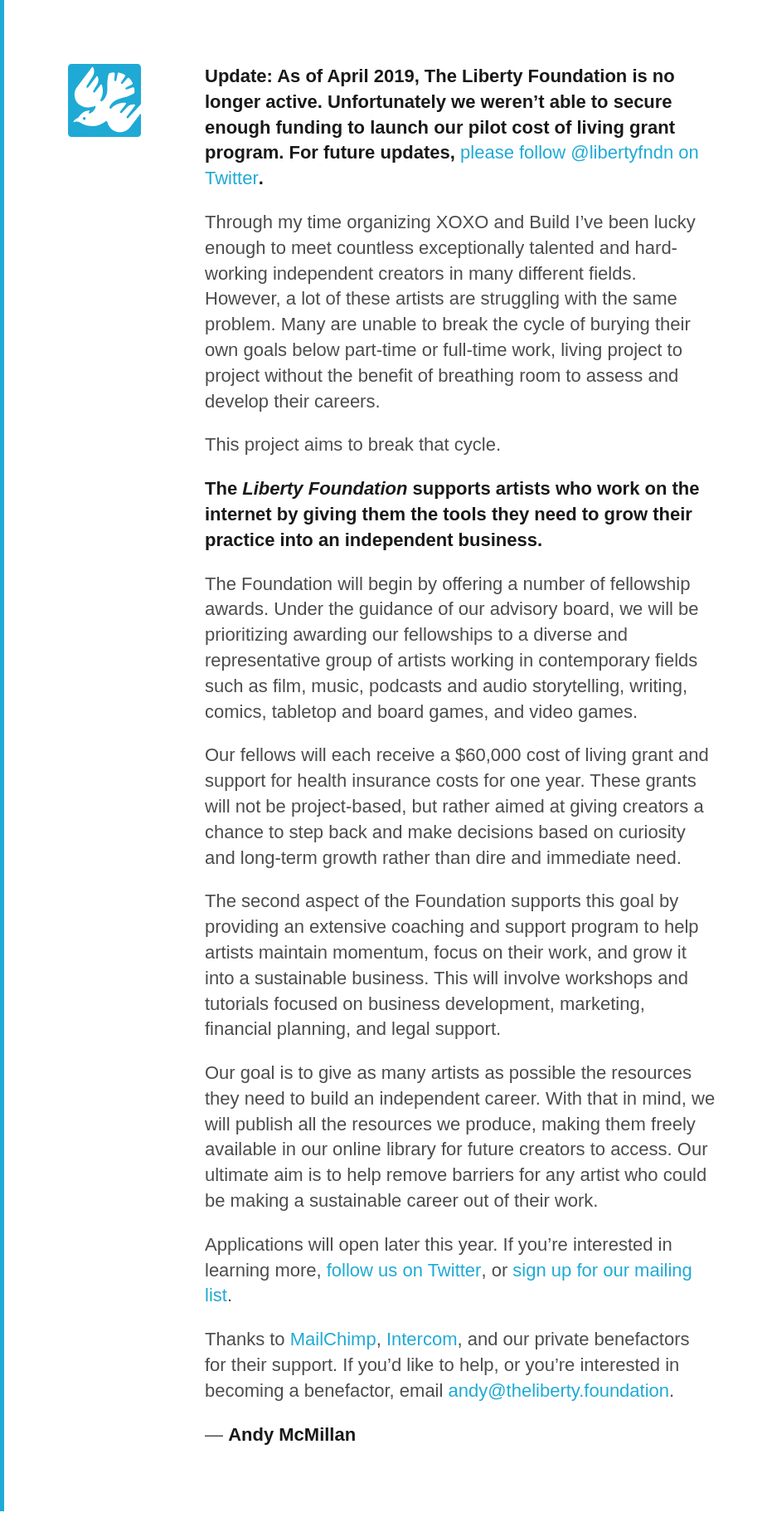
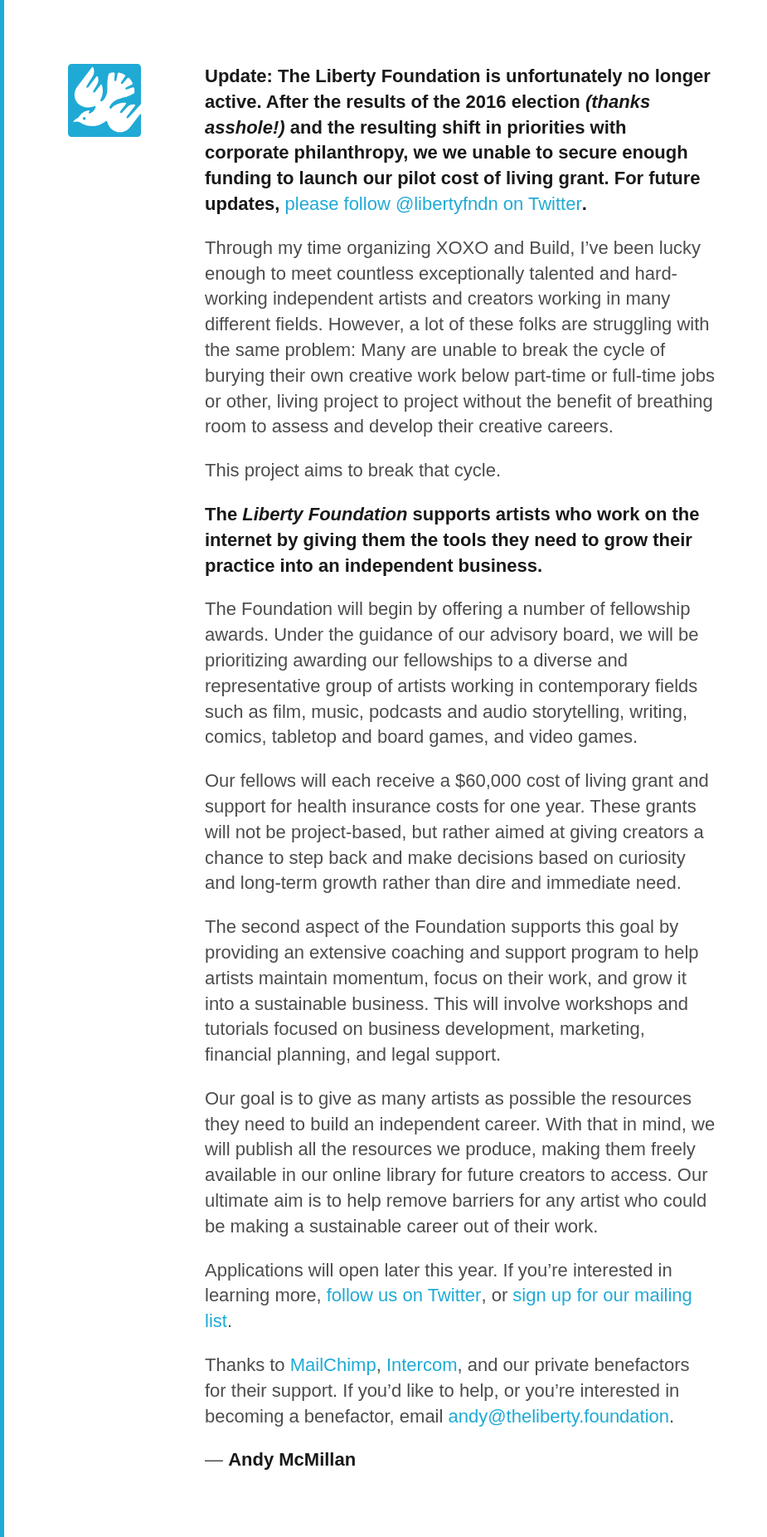
Before and after one commit to thelibertyfoundation/website, a Jekyll site: the page built from index.md, in a window 1280 px wide. Shown: the whole page at 83% size, without its empty margins (0-925 px from the left). Built offline with Jekyll 4.4.1, drawn with Linux system fonts in a browser that asks for light colours; before the commit the page ends 1821 px from its top, so only the background shows below that.

Commit message:
Update index.md

```diff
--- a/index.md
+++ b/index.md
@@ -3,9 +3,9 @@ layout: default
 title: Liberty Foundation
 ---
 
-**Update: As of April 2019, The Liberty Foundation is no longer active. Unfortunately we weren't able to secure enough funding to launch our pilot cost of living grant program. For future updates, [please follow @libertyfndn on Twitter](https://twitter.com/libertyfndn).**
+**Update: The Liberty Foundation is unfortunately no longer active. After the results of the 2016 election _(thanks asshole!)_ and the resulting shift in priorities with corporate philanthropy, we we unable to secure enough funding to launch our pilot cost of living grant. For future updates, [please follow @libertyfndn on Twitter](https://twitter.com/libertyfndn).**
 
-Through my time organizing XOXO and Build I've been lucky enough to meet countless exceptionally talented and hard-working independent creators in many different fields. However, a lot of these artists are struggling with the same problem. Many are unable to break the cycle of burying their own goals below part-time or full-time work, living project to project without the benefit of breathing room to assess and develop their careers.
+Through my time organizing XOXO and Build, I've been lucky enough to meet countless exceptionally talented and hard-working independent artists and creators working in many different fields. However, a lot of these folks are struggling with the same problem: Many are unable to break the cycle of burying their own creative work below part-time or full-time jobs or other, living project to project without the benefit of breathing room to assess and develop their creative careers.
 
 This project aims to break that cycle.
 
```
